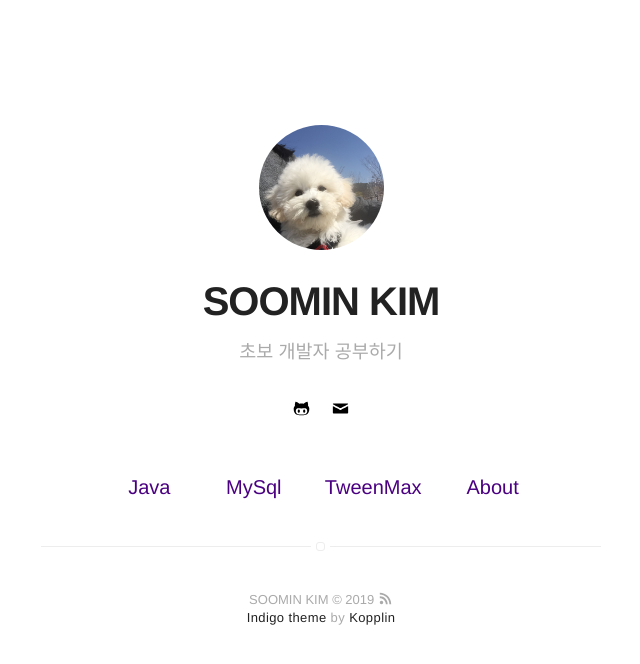
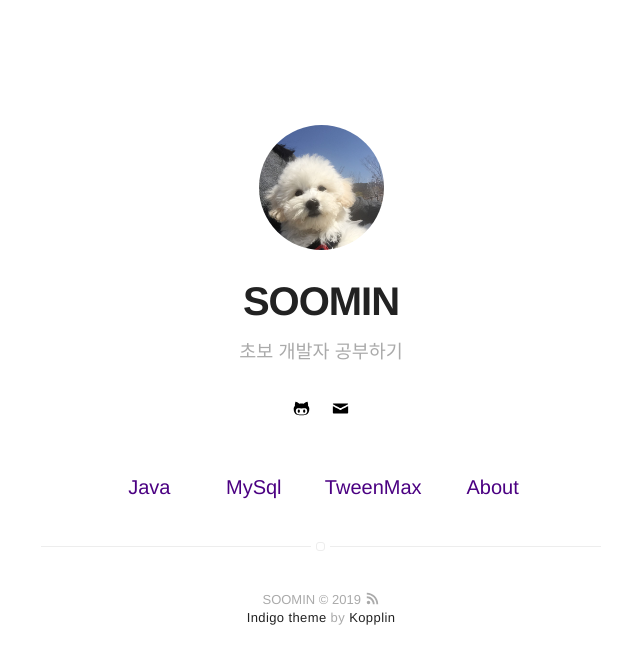
Before and after one commit to soomin1111/soomin1111.github.io, a Jekyll site: the page built from index.html, in a window 1280 px wide. Shown: the top 664 px of the page, without its empty margins (319-959 px from the left). Built offline with Jekyll 4.4.1, drawn with Linux system fonts in a browser that asks for light colours.

Commit message:
타이틀 변경

```diff
--- a/_config.yml
+++ b/_config.yml
@@ -1,5 +1,5 @@
 # main text of home
-name: SOOMIN KIM
+name: SOOMIN
 bio: 초보 개발자 공부하기
 
 # twitter summary info
```
